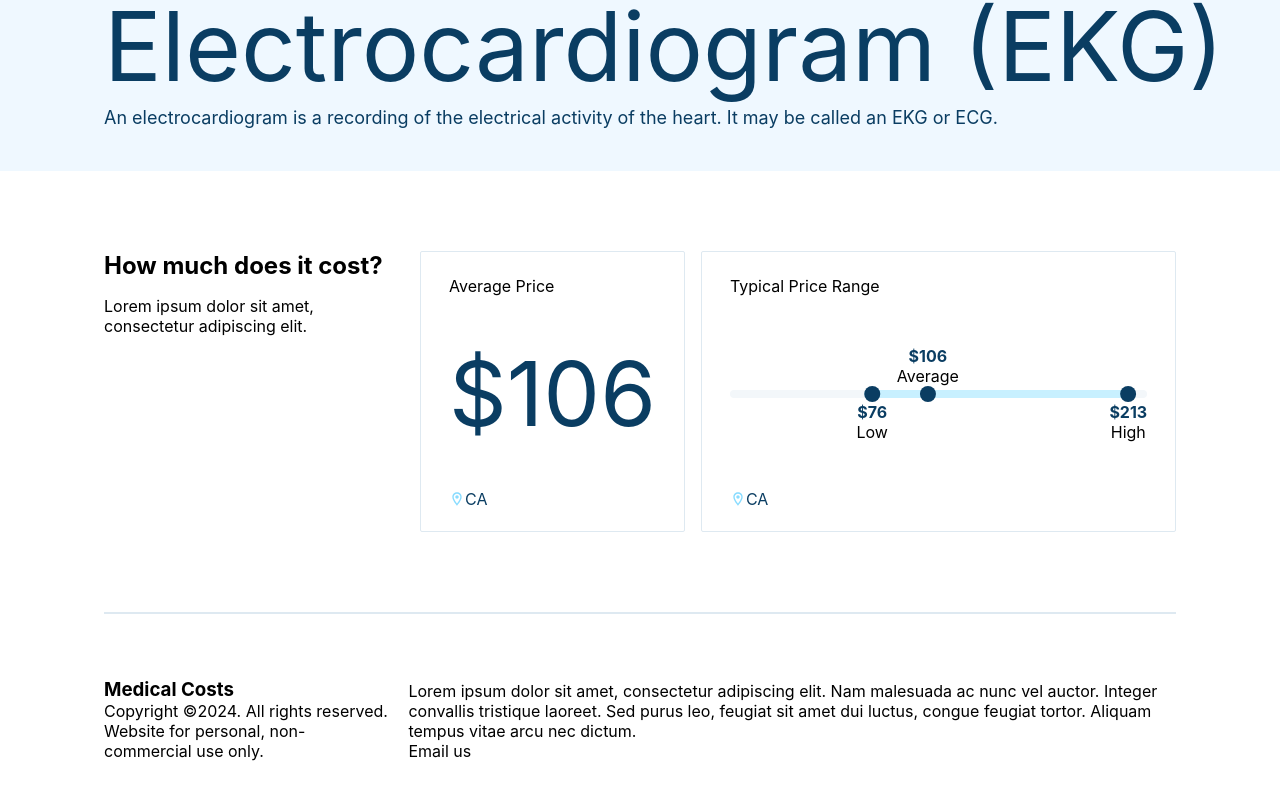
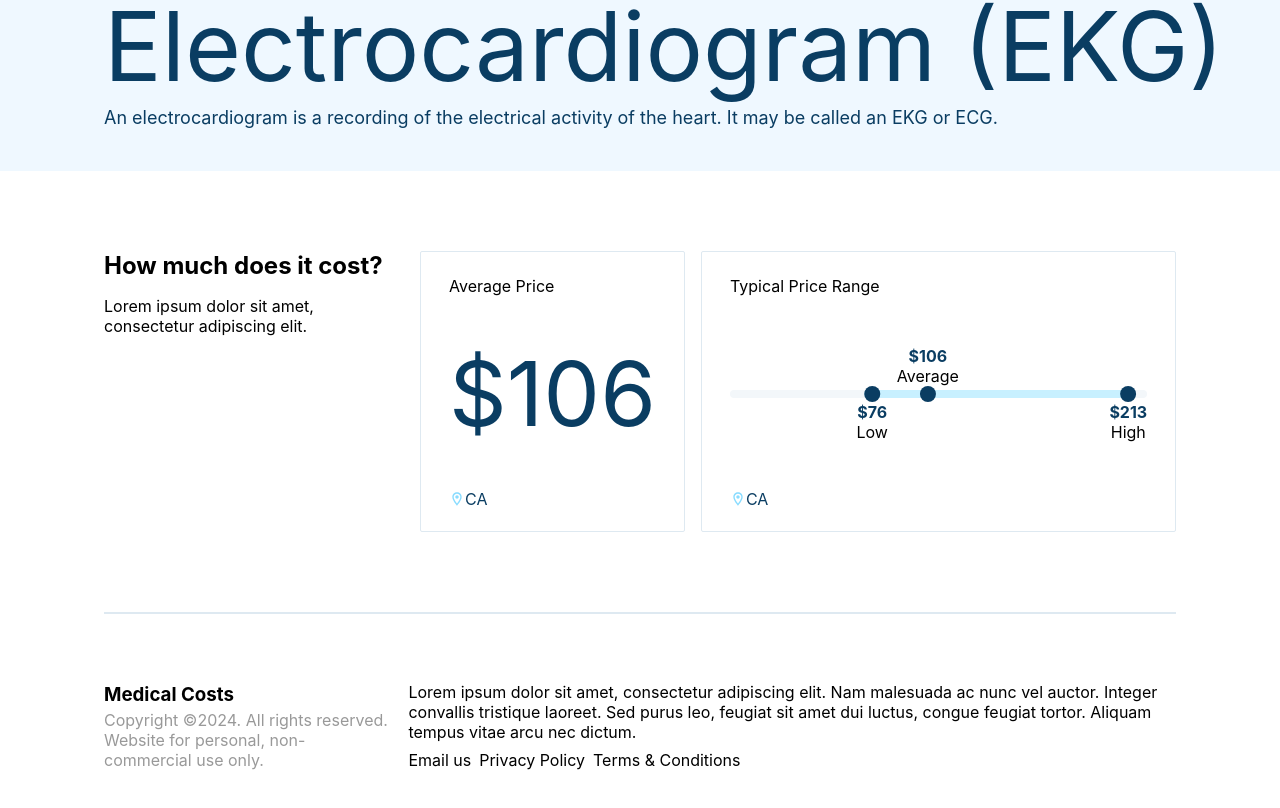
Before and after one commit to csdiehl/healthcare-costs, a React (Create React App) app: page /electrocardiogram-ekg/CA in a window 1280 px wide. Shown: the part 210-1018 px from the top of the page. Built offline with nearby package versions, Linux system fonts and the light colour scheme.

Commit message:
finish up footer

```diff
--- a/src/components/Footer.js
+++ b/src/components/Footer.js
@@ -12,6 +12,10 @@ const Container = styled.section`
   @media (max-width: 768px) {
     padding: 64px 16px 72px;
   }
+
+  p {
+    margin: 4px 0;
+  }
 `
 
 const Footer = () => {
@@ -19,7 +23,7 @@ const Footer = () => {
     <Container>
       <div>
         <h3>Medical Costs</h3>
-        <p>
+        <p style={{ color: "#999" }}>
           Copyright ©2024. All rights reserved. Website for personal,
           non-commercial use only.
         </p>
@@ -31,7 +35,11 @@ const Footer = () => {
           leo, feugiat sit amet dui luctus, congue feugiat tortor. Aliquam
           tempus vitae arcu nec dictum.
         </p>
-        <p>Email us</p>
+        <div style={{ display: "flex", flexWrap: "wrap", gap: "8px" }}>
+          <p>Email us</p>
+          <p>Privacy Policy</p>
+          <p>Terms & Conditions</p>
+        </div>
       </div>
     </Container>
   )
--- a/src/components/RangeChart.js
+++ b/src/components/RangeChart.js
@@ -69,17 +69,22 @@ const RangeChart = ({ data, maxValue }) => {
         {data.map((d, i) => {
           const pos = (d / maxValue) * 100
           const val = Math.round(d)
-          return d === avg ? (
-            <Data key={i} left={pos} middle>
+          const isAverage = d === avg
+          return (
+            <Data key={i} left={pos} middle={isAverage}>
+              {isAverage ? (
+                <>
                   <Stat>${val}</Stat>
                   <p>{labels[i]}</p>
                   <Dot />
-            </Data>
+                </>
               ) : (
-            <Data key={i} left={pos}>
+                <>
                   <Dot />
                   <Stat>${val}</Stat>
                   <p>{labels[i]}</p>
+                </>
+              )}
             </Data>
           )
         })}
--- a/src/utils.js
+++ b/src/utils.js
@@ -5,7 +5,6 @@ export function formatData(costs, labels, state, slug) {
 
   // get the label information
   const labelInfo = labels.find((d) => d.slug === slug)
-
   if (!labelInfo) return { error: "label info not found" }
 
   const { id, label, label_detailed } = labelInfo
```
Also changed, not shown: 1 other file (tests, documents, lock files or other folders). Lines whose indentation alone changed are shown as unchanged.
